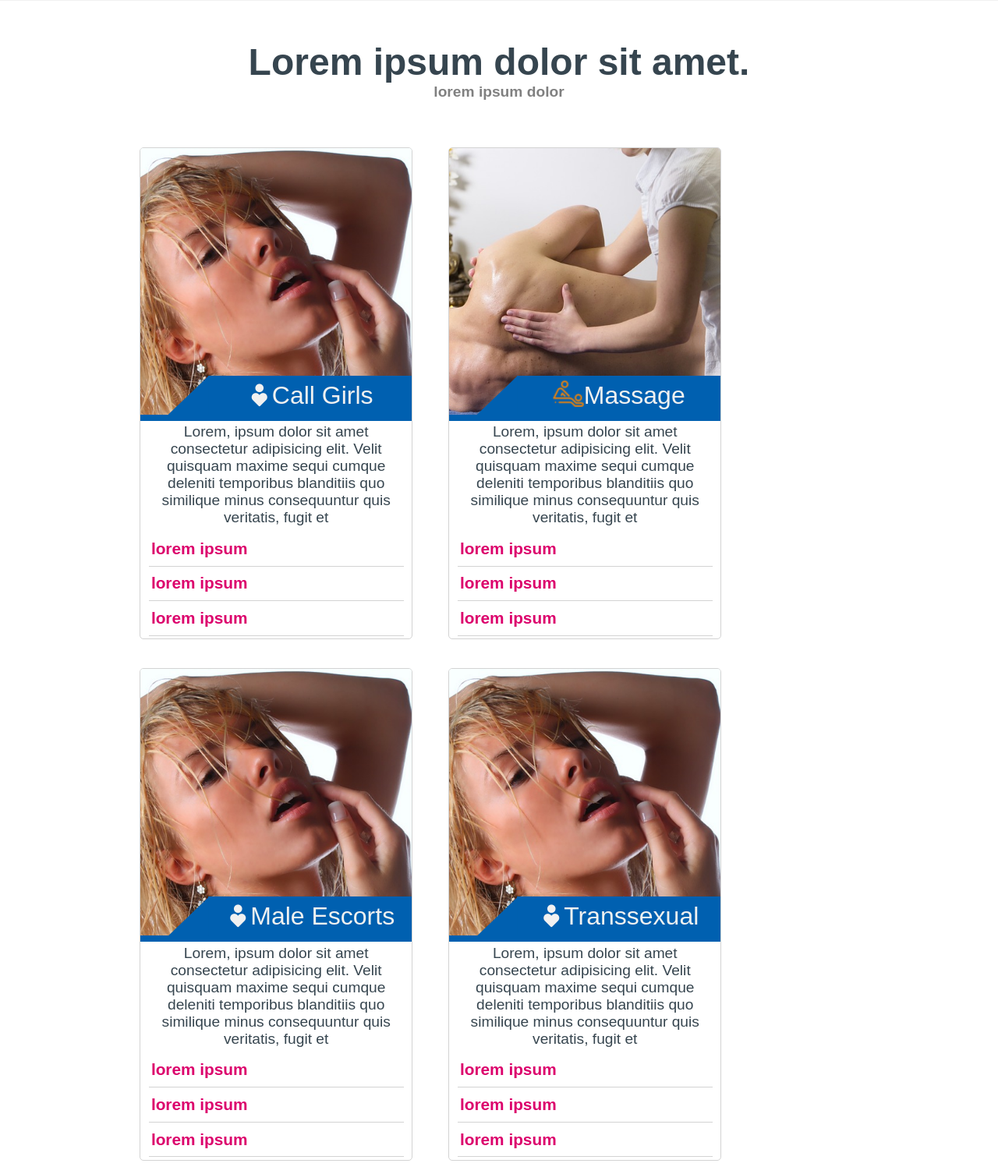
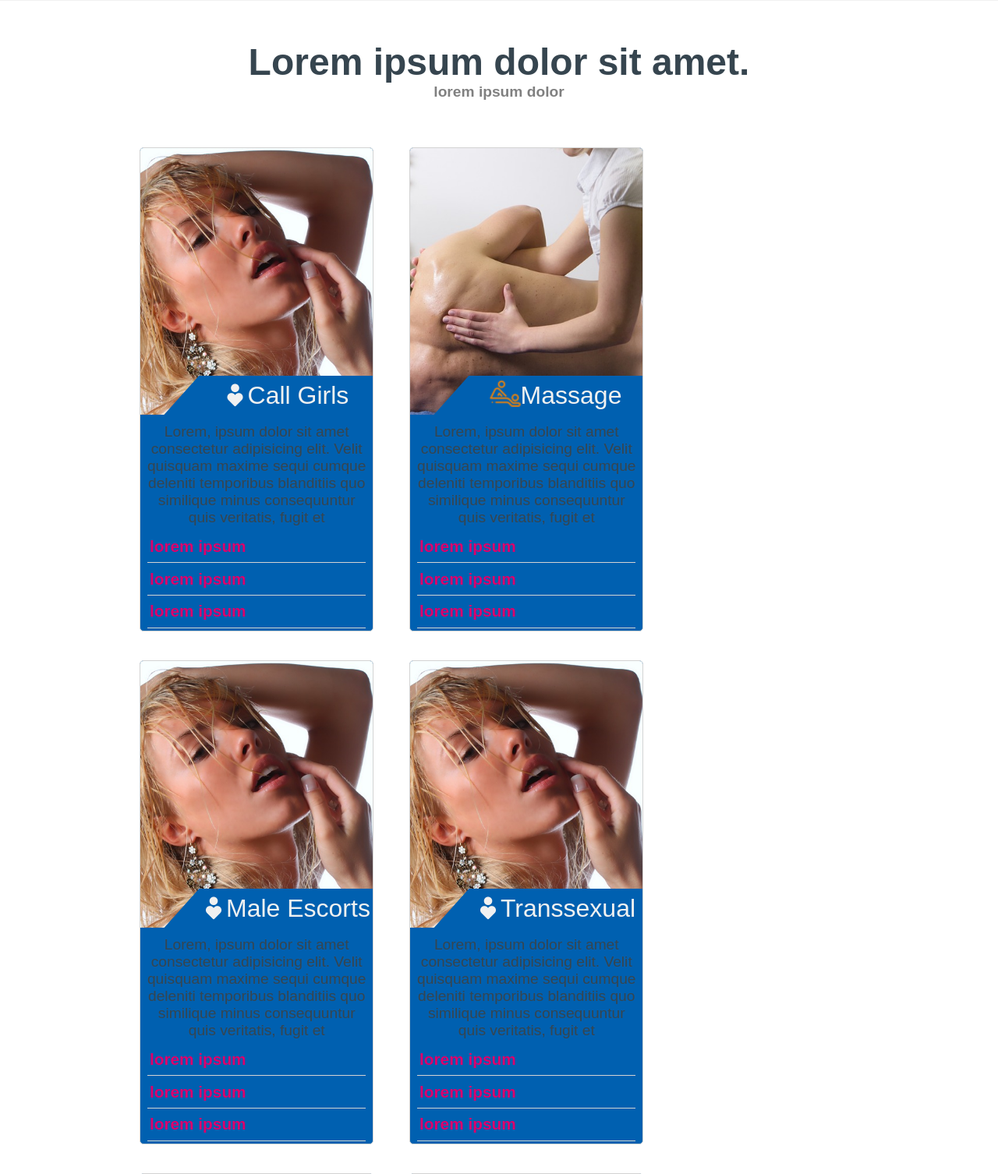
Before and after one commit to lazydesigner/skokra, a PHP site: page / in a window 1280 px wide. Shown: the part 279-1785 px from the top of the page at 78% size. Run offline with PHP 8.4, Linux system fonts and the light colour scheme; some libraries are stand-ins or nearby versions.

Commit message:
initial commit

```diff
--- a/assets/css/home.css
+++ b/assets/css/home.css
@@ -163,12 +163,13 @@ form button:hover{
     flex-wrap: wrap;
 }
 .service-card-1{
-    width: 350px;
+    width: 300px;
     margin: 2% 0;
     border-radius: 5px;
     overflow: hidden;
     height: auto;
     border: 1px solid lightgrey;
+    background-color: #0060B0;
 }
 .service-card-img{
     width: 100%;
```
